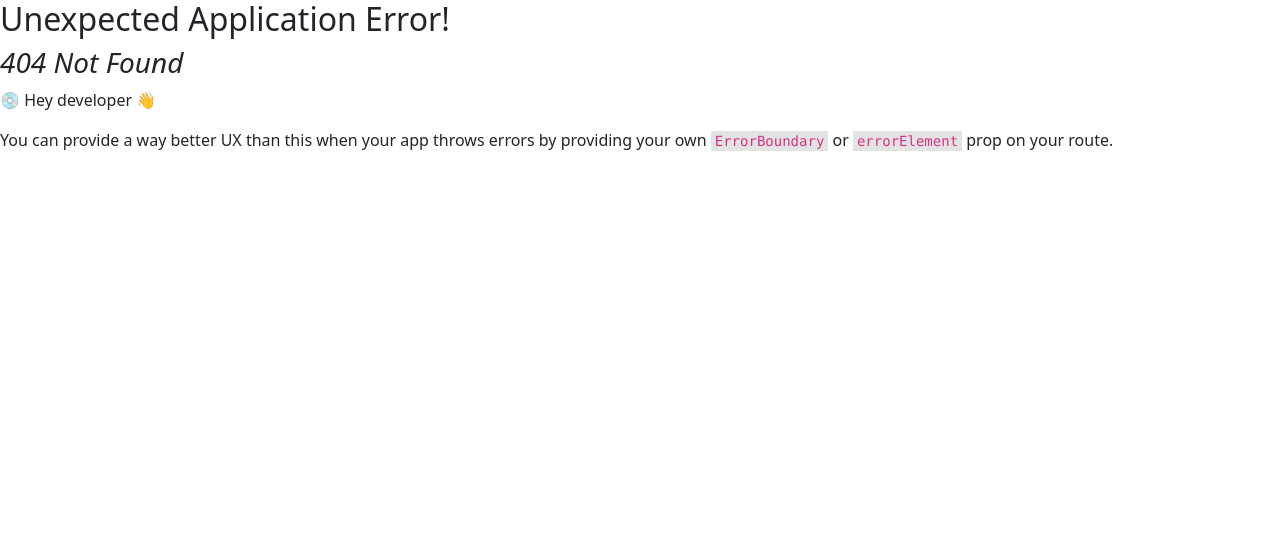
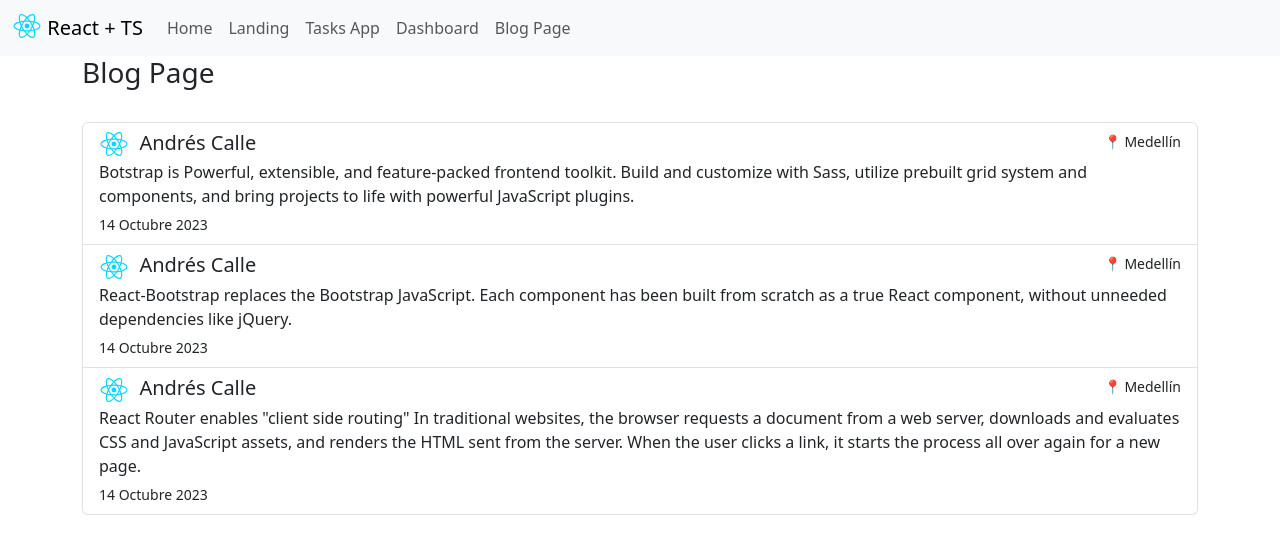
Before and after one commit to AndresCalle9/reactJs-typescriptJs, a React (Vite) app: page /blogPage in a window 1280 px wide. Before the commit this address had no page. Shown: the top 554 px of the page. Built offline with nearby package versions, Linux system fonts and the light colour scheme.

Commit message:
React Router Dom

```diff
--- a/src/App.tsx
+++ b/src/App.tsx
@@ -1,44 +1,26 @@
-import HelloWorld from './components/HelloWorld/HelloWorld';
-import JsxApp from './components/JsxApp/JsxApp';
-import ElementRender from './components/ElementRender/ElementRender';
-import FunctionalComponent from './components/FunctionalComponent/FunctionalComponent';
-import ClassComponent from './components/ClassComponent/ClassComponent';
-import ClassComponentState from './components/ClassComponentState/ClassComponentState';
-import FunctionalComponentState from './components/FunctionalComponentState/FunctionalComponentState';
-import ChildComponent from './components/ChildComponent/ChildComponent';
-import UseHooks from './components/UsageHooks/UsageHooks';
-
+import { Routes, Route, BrowserRouter } from 'react-router-dom';
+import Home from './pages/home';
+import TaskApp from './pages/tasksApp';
+import Landing from './pages/landing';
+import Dashboard from './pages/dashboard';
+import Navbar from './components/Navigation/Navigation';
+import BlogPage from './pages/blogPage';
+import Blog from './pages/blog';
 function App() {
   return (
-    <>
-      <a href='/landing'>Landing</a>
-      <a href='/tasksApp'>Tasks App</a>
-      <HelloWorld name='react' />
-      <p>------------------</p>
-      <JsxApp />
-      <p>------------------</p>
-      <ElementRender />
-      <p>------------------</p>
-      <FunctionalComponent date={new Date().toLocaleTimeString()} />
-      <p>------------------</p>
-      <ClassComponent name='TSX' />
-      <p>------------------</p>
-      <ClassComponentState name='TSX - State' />
-      <p>------------------</p>
-      <FunctionalComponentState value='test' />
-      <p>------------------</p>
-      <ChildComponent
-        name='Andrés'
-        lastName='Calle'
-        lastName2='Uribe'
-        age={31}
-        clickReturnName={(fullName: string) => {
-          console.log('FatherComponent, ', fullName);
-        }}
-      />
-      <p>------------------</p>
-      <UseHooks />
-    </>
+    <BrowserRouter>
+      <Navbar />
+      <div className='container'>
+        <Routes>
+          <Route path='/' element={<Home />} />
+          <Route path='/landing' element={<Landing />} />
+          <Route path='/tasksApp' element={<TaskApp />} />
+          <Route path='/dashboard' element={<Dashboard />} />
+          <Route path='/blogPage' element={<BlogPage />} />
+          <Route path='/blogPage/:idBlog' element={<Blog />} />
+        </Routes>
+      </div>
+    </BrowserRouter>
   );
 }
 
--- /dev/null
+++ b/src/components/Navigation/Navigation.tsx
@@ -0,0 +1,63 @@
+import { Link } from 'react-router-dom';
+import logo from '../../assets/react.svg';
+
+const Navigation = () => {
+  return (
+    <nav className='navbar navbar-expand-lg bg-body-tertiary'>
+      <div className='container-fluid'>
+        <Link className='navbar-brand' to='/'>
+          <img
+            src={logo}
+            alt='Logo'
+            width='30'
+            height='24'
+            className='d-inline-block align-text-top'
+          />{' '}
+          React + TS
+        </Link>
+        <button
+          className='navbar-toggler'
+          type='button'
+          data-bs-toggle='collapse'
+          data-bs-target='#navbarNav'
+          aria-controls='navbarNav'
+          aria-expanded='false'
+          aria-label='Toggle navigation'
+        >
+          <span className='navbar-toggler-icon'></span>
+        </button>
+        <div className='collapse navbar-collapse' id='navbarNav'>
+          <ul className='navbar-nav'>
+            <li className='nav-item'>
+              <Link className='nav-link' aria-current='page' to='/'>
+                Home
+              </Link>
+            </li>
+            <li className='nav-item'>
+              <Link className='nav-link' aria-current='page' to='/landing'>
+                Landing
+              </Link>
+            </li>
+            <li className='nav-item'>
+              <Link className='nav-link' aria-current='page' to='/tasksApp'>
+                Tasks App
+              </Link>
+            </li>
+            <li className='nav-item'>
+              <Link className='nav-link' aria-current='page' to='/dashboard'>
+                Dashboard
+              </Link>
+            </li>
+            <li className='nav-item'>
+              <Link className='nav-link' aria-current='page' to='/blogPage'>
+                Blog Page
+              </Link>
+            </li>
+          </ul>
+        </div>
+      </div>
+    </nav>
+  );
+};
+
+export default Navigation;
--- a/src/main.tsx
+++ b/src/main.tsx
@@ -1,13 +1,12 @@
 import React from 'react';
 import ReactDOM from 'react-dom/client';
 import './styles/_main.scss';
-import { router } from './routes/routes.tsx';
-import { RouterProvider } from 'react-router-dom';
 import 'bootstrap/dist/css/bootstrap.min.css';
 import 'bootstrap-icons/font/bootstrap-icons.css';
+import App from './App';
 
 ReactDOM.createRoot(document.getElementById('root')!).render(
   <React.StrictMode>
-    <RouterProvider router={router} />
+    <App />
   </React.StrictMode>
 );
--- /dev/null
+++ b/src/models/PostModel.tsx
@@ -0,0 +1,5 @@
+export interface PostModel {
+  id: number;
+  text: string;
+  date: string;
+}
--- /dev/null
+++ b/src/pages/blog.tsx
@@ -0,0 +1,32 @@
+import { useParams, useSearchParams } from 'react-router-dom';
+import { useEffect, useState } from 'react';
+import { PostModel } from '../models/PostModel';
+
+const Blog = () => {
+  let { idBlog } = useParams();
+
+  const [searchParams, setSearchParams] = useSearchParams();
+  const [blog, setBlog] = useState<PostModel>({
+    id: 0,
+    text: '',
+    date: '',
+  });
+
+  useEffect(() => {
+    setBlog({
+      ...blog,
+      id: parseInt(idBlog!),
+      text: searchParams.get('text')!,
+      date: searchParams.get('date')!,
+    });
+  }, []);
+  return (
+    <div>
+      <h1>Blog {blog.id}</h1>
+      <h5>{blog.text}</h5>
+      <p>{blog.date}</p>
+    </div>
+  );
+};
+
+export default Blog;
--- /dev/null
+++ b/src/pages/blogPage.tsx
@@ -0,0 +1,68 @@
+import React, { useState } from 'react';
+import { Link } from 'react-router-dom';
+import logo from '../assets/react.svg';
+import { PostModel } from '../models/PostModel';
+
+interface BlogPageProps {}
+
+const BlogPage: React.FC<BlogPageProps> = ({}: BlogPageProps) => {
+  const initBlogs: PostModel[] = [
+    {
+      id: 1,
+      text: 'Botstrap is Powerful, extensible, and feature-packed frontend toolkit. Build and customize with Sass, utilize prebuilt grid system and components, and bring projects to life with powerful JavaScript plugins.',
+      date: '14 Octubre 2023',
+    },
+    {
+      id: 2,
+      text: 'React-Bootstrap replaces the Bootstrap JavaScript. Each component has been built from scratch as a true React component, without unneeded dependencies like jQuery.',
+      date: '14 Octubre 2023',
+    },
+    {
+      id: 3,
+      text: 'React Router enables "client side routing" In traditional websites, the browser requests a document from a web server, downloads and evaluates CSS and JavaScript assets, and renders the HTML sent from the server. When the user clicks a link, it starts the process all over again for a new page.',
+      date: '14 Octubre 2023',
+    },
+  ];
+
+  const [listBlogs, setListBlogs] = useState<PostModel[]>(initBlogs);
+
+  return (
+    <>
+      <h3>Blog Page</h3>
+      <br />
+      <div className='list-group'>
+        {listBlogs.map((blog) => (
+          <Link
+            to={
+              '/blogPage/' +
+              blog.id +
+              '?text=' +
+              encodeURIComponent(blog.text) +
+              '&date=' +
+              encodeURIComponent(blog.date)
+            }
+            className='list-group-item list-group-item-action '
+            aria-current='true'
+          >
+            <div className='d-flex w-100 justify-content-between'>
+              <h5 className='mb-1'>
+                <img
+                  src={logo}
+                  width='30'
+                  height='24'
+                  className='d-inline-block'
+                />
+                &nbsp; Andrés Calle
+              </h5>
+              <small>📍 Medellín</small>
+            </div>
+            <p className='mb-1'>{blog.text}</p>
+            <small>{blog.date}</small>
+          </Link>
+        ))}
+      </div>
+    </>
+  );
+};
+
+export default BlogPage;
--- /dev/null
+++ b/src/pages/dashboard.tsx
@@ -0,0 +1,9 @@
+const Dashboard = () => {
+  return (
+    <div>
+      <h1>Dashboard</h1>
+    </div>
+  );
+};
+
+export default Dashboard;
--- /dev/null
+++ b/src/pages/home.tsx
@@ -0,0 +1,43 @@
+import HelloWorld from '../components/HelloWorld/HelloWorld';
+import JsxApp from '../components/JsxApp/JsxApp';
+import ElementRender from '../components/ElementRender/ElementRender';
+import FunctionalComponent from '../components/FunctionalComponent/FunctionalComponent';
+import ClassComponent from '../components/ClassComponent/ClassComponent';
+import ClassComponentState from '../components/ClassComponentState/ClassComponentState';
+import FunctionalComponentState from '../components/FunctionalComponentState/FunctionalComponentState';
+import ChildComponent from '../components/ChildComponent/ChildComponent';
+import UseHooks from '../components/UsageHooks/UsageHooks';
+
+const Home = () => {
+  return (
+    <>
+      <HelloWorld name='react' />
+      <p>------------------</p>
+      <JsxApp />
+      <p>------------------</p>
+      <ElementRender />
+      <p>------------------</p>
+      <FunctionalComponent date={new Date().toLocaleTimeString()} />
+      <p>------------------</p>
+      <ClassComponent name='TSX' />
+      <p>------------------</p>
+      <ClassComponentState name='TSX - State' />
+      <p>------------------</p>
+      <FunctionalComponentState value='test' />
+      <p>------------------</p>
+      <ChildComponent
+        name='Andrés'
+        lastName='Calle'
+        lastName2='Uribe'
+        age={31}
+        clickReturnName={(fullName: string) => {
+          console.log('FatherComponent, ', fullName);
+        }}
+      />
+      <p>------------------</p>
+      <UseHooks />
+    </>
+  );
+};
+
+export default Home;
--- a/src/pages/landing.tsx
+++ b/src/pages/landing.tsx
@@ -7,9 +7,6 @@
 const Landing = () => {
   return (
     <div>
-      <a href='/'>Home</a>
-      <a href='/tasksApp'>Tasks App</a>
-
       <NavBar />
       <div className='container-fluid' id='app'>
         <div className='container text-center' id='banner'>
--- a/src/pages/tasksApp.tsx
+++ b/src/pages/tasksApp.tsx
@@ -29,9 +29,6 @@
   };
   return (
     <div>
-      <a href='/'>Home</a>
-      <a href='/landing'>Landing</a>
-
       <h1>TasksApp</h1>
       <div className='container pt-4'>
         <div className='row'>
```
Also changed, not shown: src/routes/routes.tsx (deleted, +0 -19 lines).
